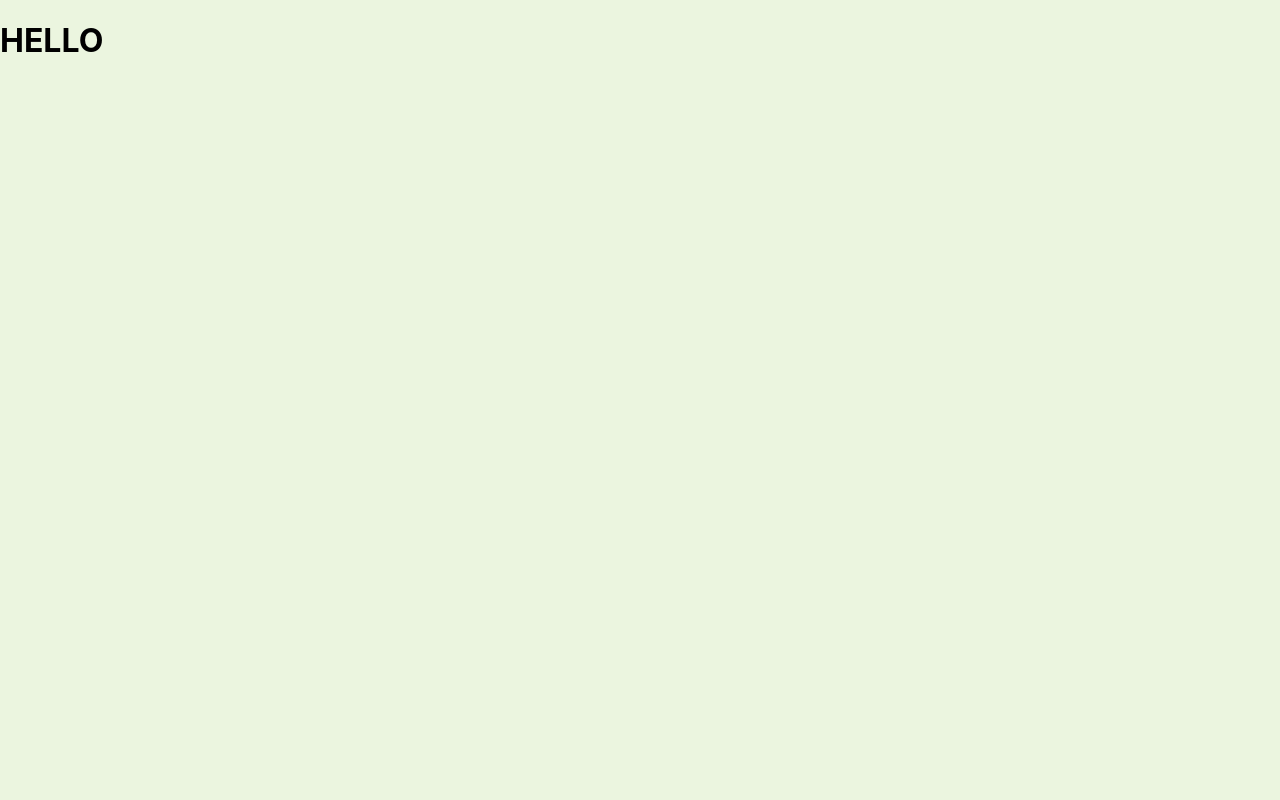
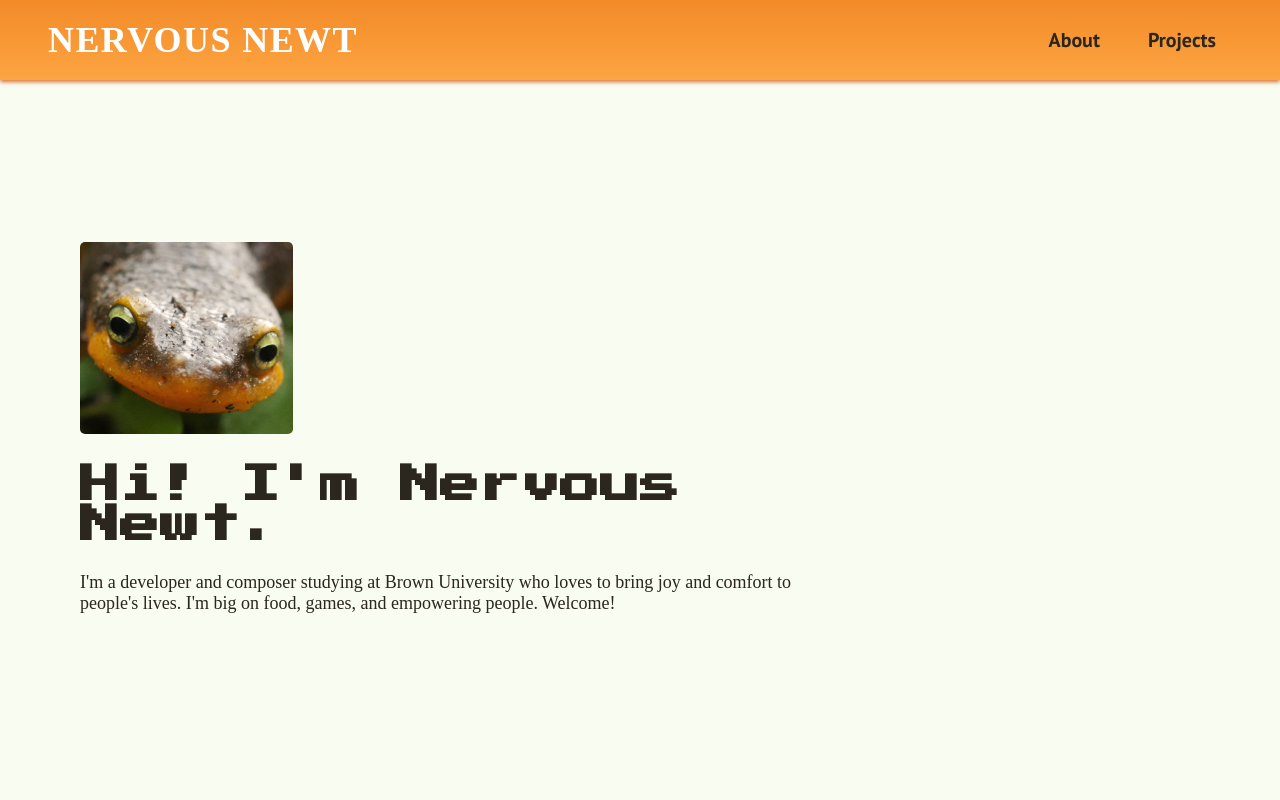
Before and after one commit to nervousnewt181/final-portfolio-1, a React (Create React App) app: page / in a window 1280 px wide. Shown: the top 800 px of the page. Built offline with nearby package versions, Linux system fonts and the light colour scheme; a web font is replaced by a local one.

Commit message:
please???

```diff
--- a/src/App.js
+++ b/src/App.js
@@ -3,7 +3,7 @@
 // import About from "./components/About"
 // import ProjectList from "./components/ProjectList"
 
-import { BrowserRouter as Router, Routes, Route, Link } from "react-router-dom"
+import { HashRouter as Router, Routes, Route, Link } from "react-router-dom"
 import KolahFarangi from "./pages/KolahFarangi"
 import Starters from "./pages/Starters"
 import Home from "./pages/Home"
@@ -26,15 +26,14 @@ function App() {
   return (
     <div className="App">
 
-        {/* <Router>
+        <Router>
           <Routes>
               <Route path="/" element={<Home />}/>
               <Route path="/kolahfarangi/*" element={<KolahFarangi />}/>
               <Route path="/starters/*" element={<Starters />}/>
               <Route path="/highstakes/*" element={<HighStakes />}/>
           </Routes>
-        </Router>   */}
-        <h1>HELLO</h1>
+        </Router>
 
     </div>
   );
```
